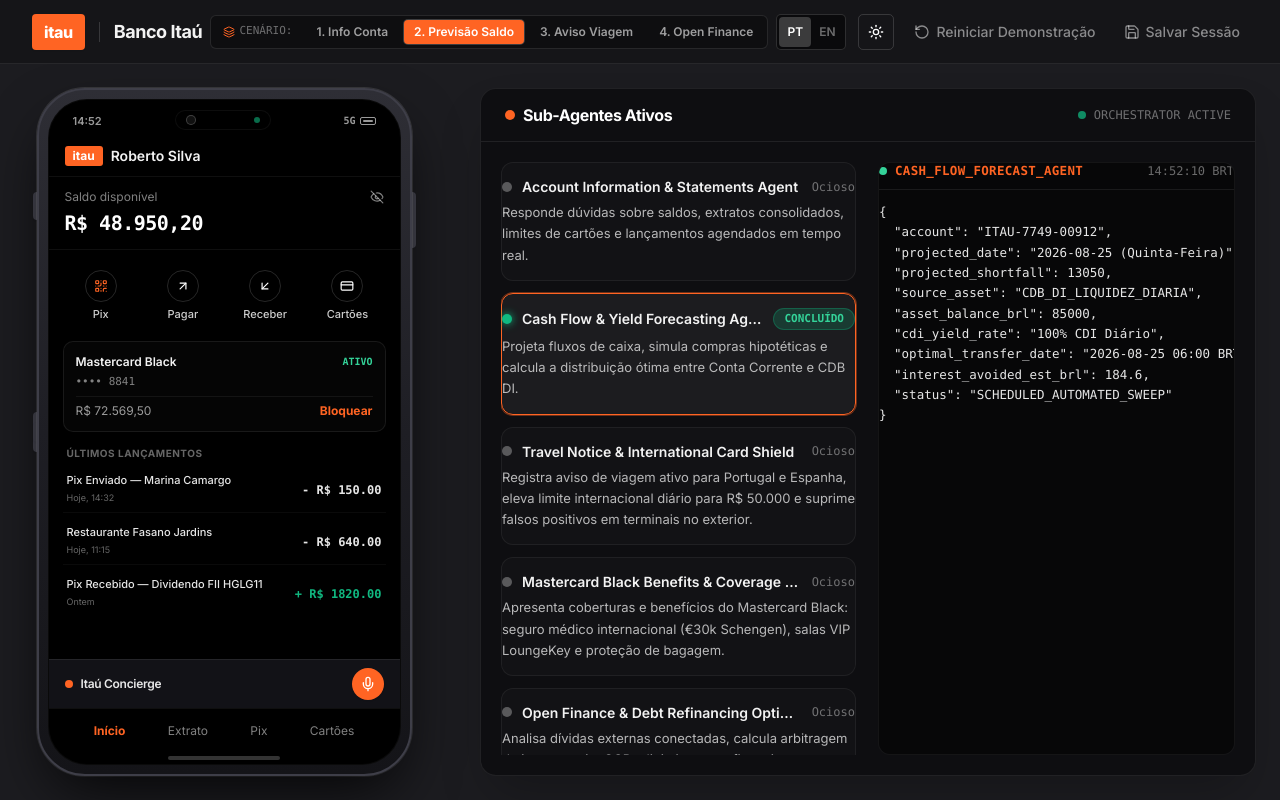
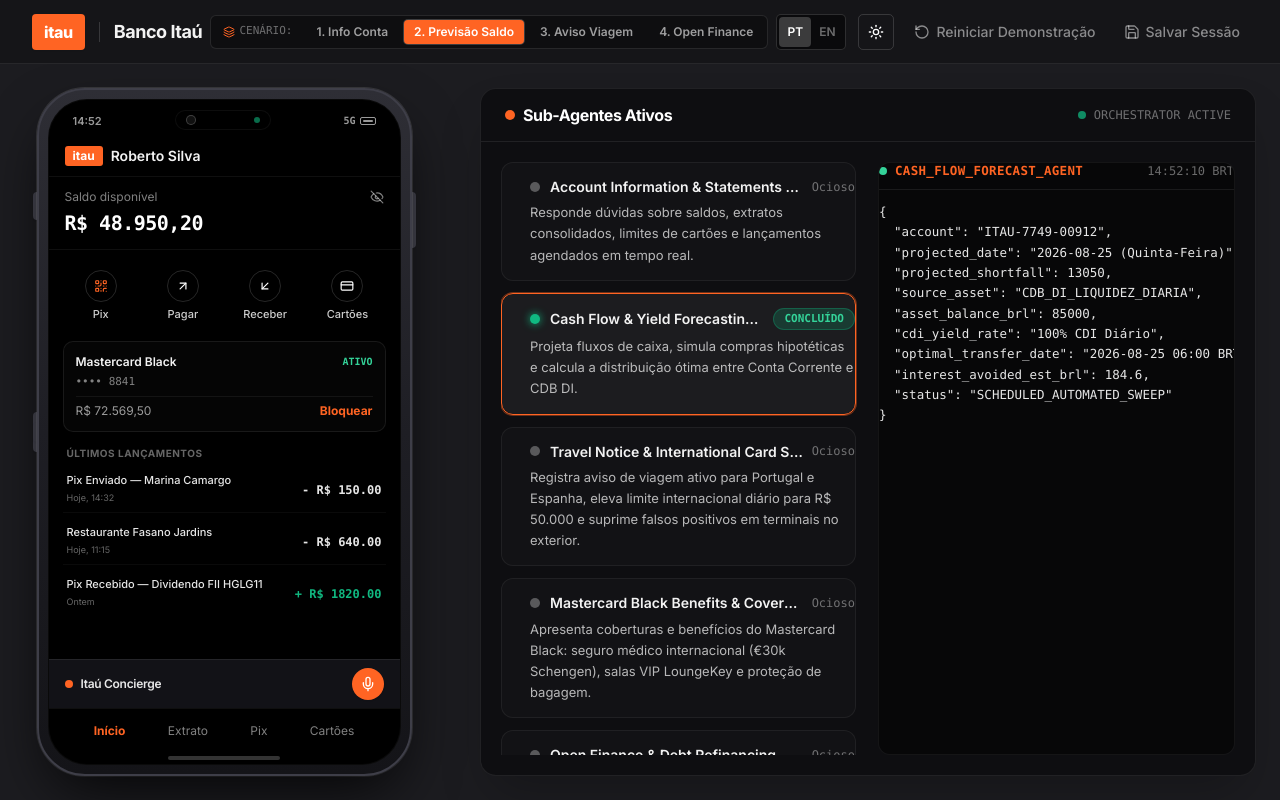
Before and after one commit to acombs121/itau-mobile-banking, a React (Vite) app in the folder frontend/: page / in a window 1280 px wide. Built offline with nearby package versions, Linux system fonts and the light colour scheme.

Commit message:
Increase left padding of sub-agent cards for better breathing room

```diff
--- a/frontend/src/components/AgentOrchestratorPanel.tsx
+++ b/frontend/src/components/AgentOrchestratorPanel.tsx
@@ -105,7 +105,7 @@ export const AgentOrchestratorPanel: React.FC<AgentOrchestratorPanelProps> = ({
                 <div
                   key={agent.id}
                   onClick={() => setSelectedAgentId(agent.id)}
-                  className={`flex-1 flex flex-col justify-center rounded-[12px] px-4.5 py-3 sm:py-3.5 border transition-all cursor-pointer relative ${
+                  className={`flex-1 flex flex-col justify-center rounded-[12px] pl-6 sm:pl-7 pr-4.5 py-3 sm:py-3.5 border transition-all cursor-pointer relative ${
                     isRunning
                       ? 'bg-brand-orange/[0.12] border-brand-orange ring-2 ring-brand-orange shadow-[0_0_20px_rgba(255,100,35,0.35)]'
                       : isSelected
```
